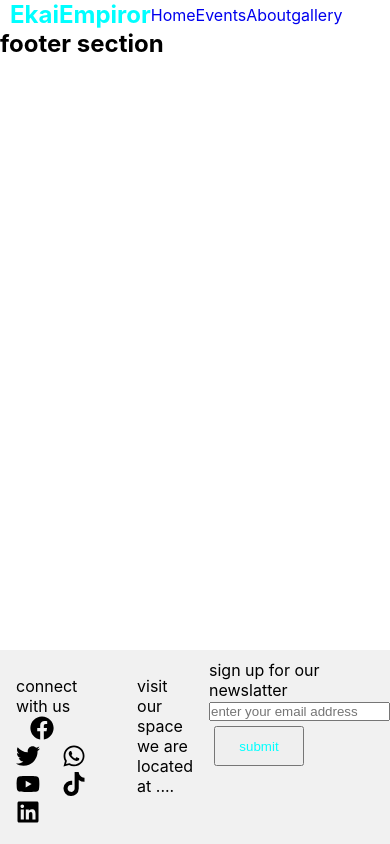
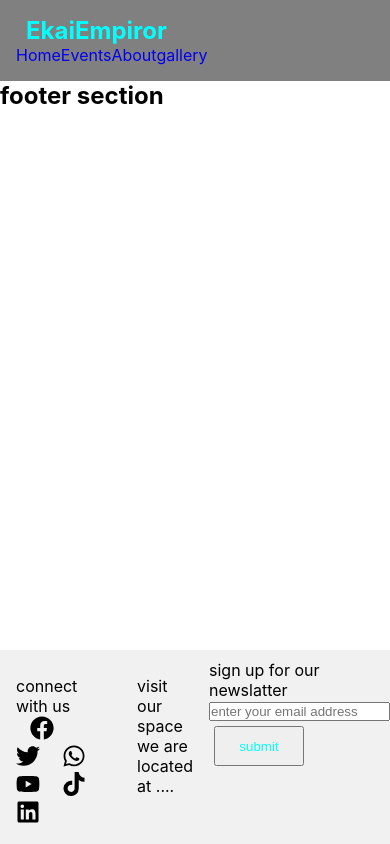
Before and after one commit to Kris-Ekiteles/ekai_empiror, a React (Create React App) app: page / in a window 390 px wide. Built offline with nearby package versions, Linux system fonts and the light colour scheme.

Commit message:
small screen size approach

```diff
--- a/src/App.css
+++ b/src/App.css
@@ -1,24 +1,39 @@
-*{
+* {
   margin: 0;
   padding: 0;
   box-sizing: border-box;
 }
-  nav{
+nav {
   display: flex;
   align-items: center;
-  justify-content: space-between;
-  margin-right: 8rem;
+  justify-content: space-around;
+  background-color: gray;
+  position: relative;
+  padding: 1rem;
 }
-nav a{
+nav a {
   text-decoration: none;
-
 }
-nav a:hover{
+nav a:hover {
   text-decoration: underline;
 }
-header h1{
-  margin-right: 0;
+nav h1 {
+  left: 0;
   color: aqua;
   padding-left: 10px;
   cursor: pointer;
 }
+.product {
+  display: flex;
+  align-items: center;
+  justify-content: center;
+  flex-wrap: wrap;
+  gap: 20px;
+}
+@media (max-width: 600px) {
+  nav {
+    display: block;
+    width: 100%;
+
+  }
+}
```
